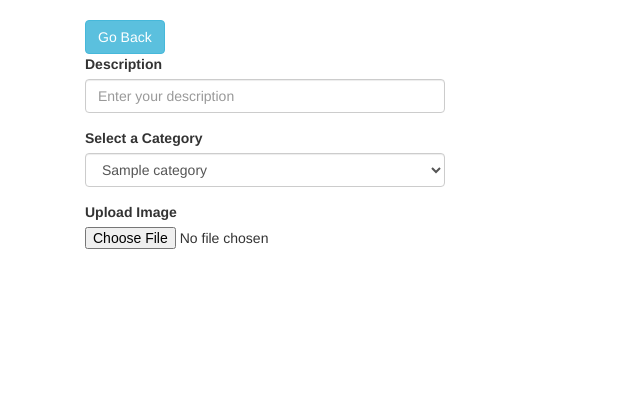
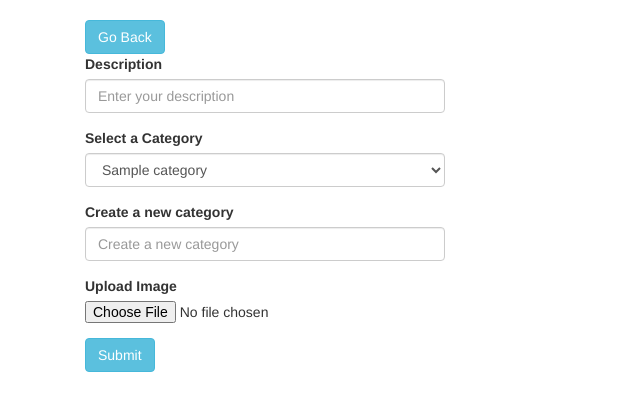
Before and after one commit to Moni-que/DjangoPhotoGallery, a Django app: page /add/ in a window 1280 px wide. Shown: the part 52-463 px from the top of the page, without its empty margins (0-640 px from the left). Run offline with Django 4.2, Linux system fonts and the light colour scheme; tables that the repository leaves empty hold one stand-in row (values such as "Sample post"); some libraries are stand-ins or nearby versions.

Commit message:
create submit button and add enctype

```diff
--- a/PhotoGallery/templates/all_images/add.html
+++ b/PhotoGallery/templates/all_images/add.html
@@ -8,7 +8,7 @@
             <div class="col-md-4">
                 <a class="btn btn-info my-3" href="{% url 'gallery' %}">Go Back</a>
                 <div class="card">
-                    <form action="">
+                    <form method="POST" action="" enctype="multipart/form-data">
                         <div class="form-group m-3">
                             <label>Description</label>
                             <input name="description" type="text" placeholder="Enter your description" class="form-control">
@@ -22,9 +22,15 @@
                             </select>
                         </div>
                         <div class="form-group m-3">
+                            <label>Create a new category</label>
+                            <input name="new_category" type="text" placeholder="Create a new category" class="form-control">
+                        </div>
+                        <div class="form-group m-3">
                             <label>Upload Image</label>
                             <input name="image" type="file" class="form-control-file">
                         </div>
+
+                        <button type="submit" class="btn btn-info m-3">Submit</button>
                     </form>
                 </div>
             </div>
```
